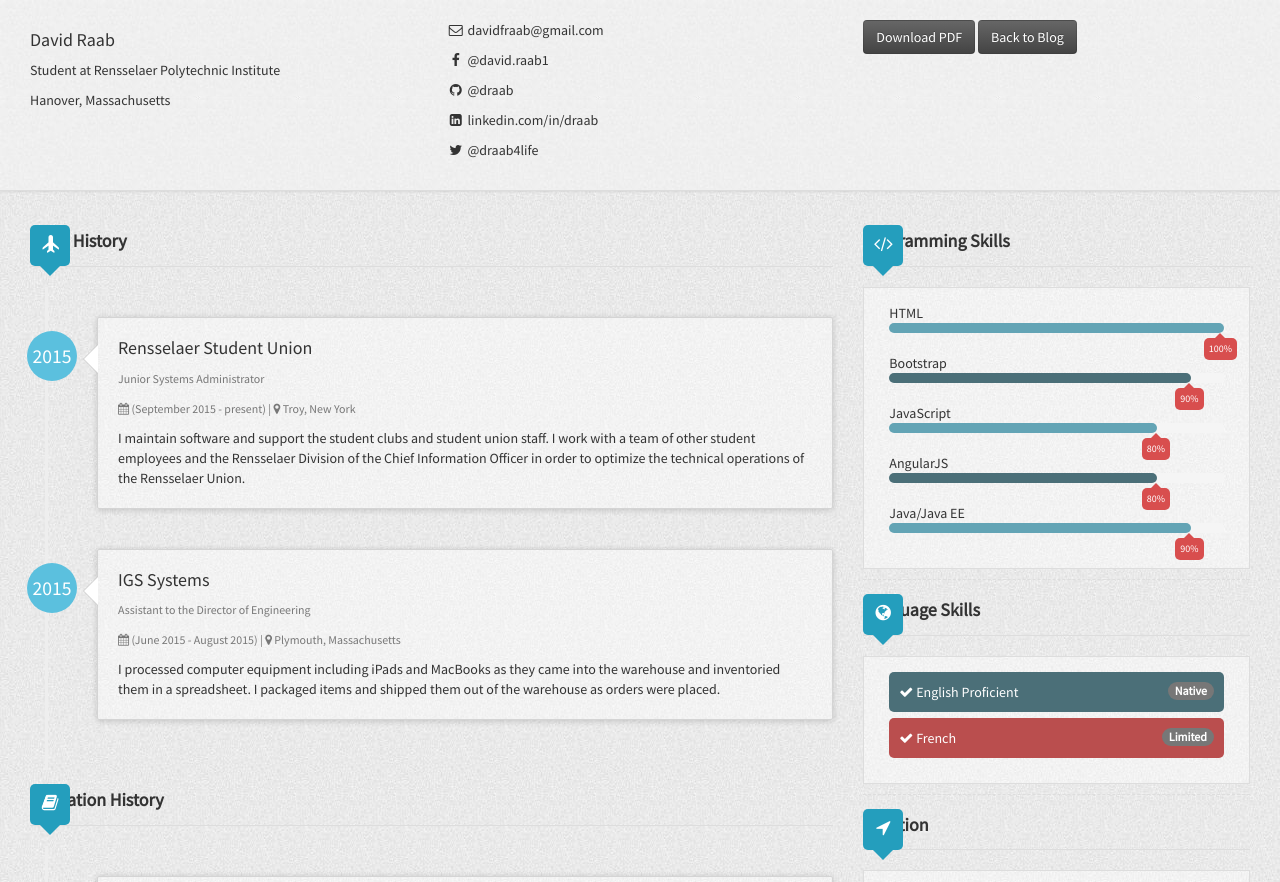
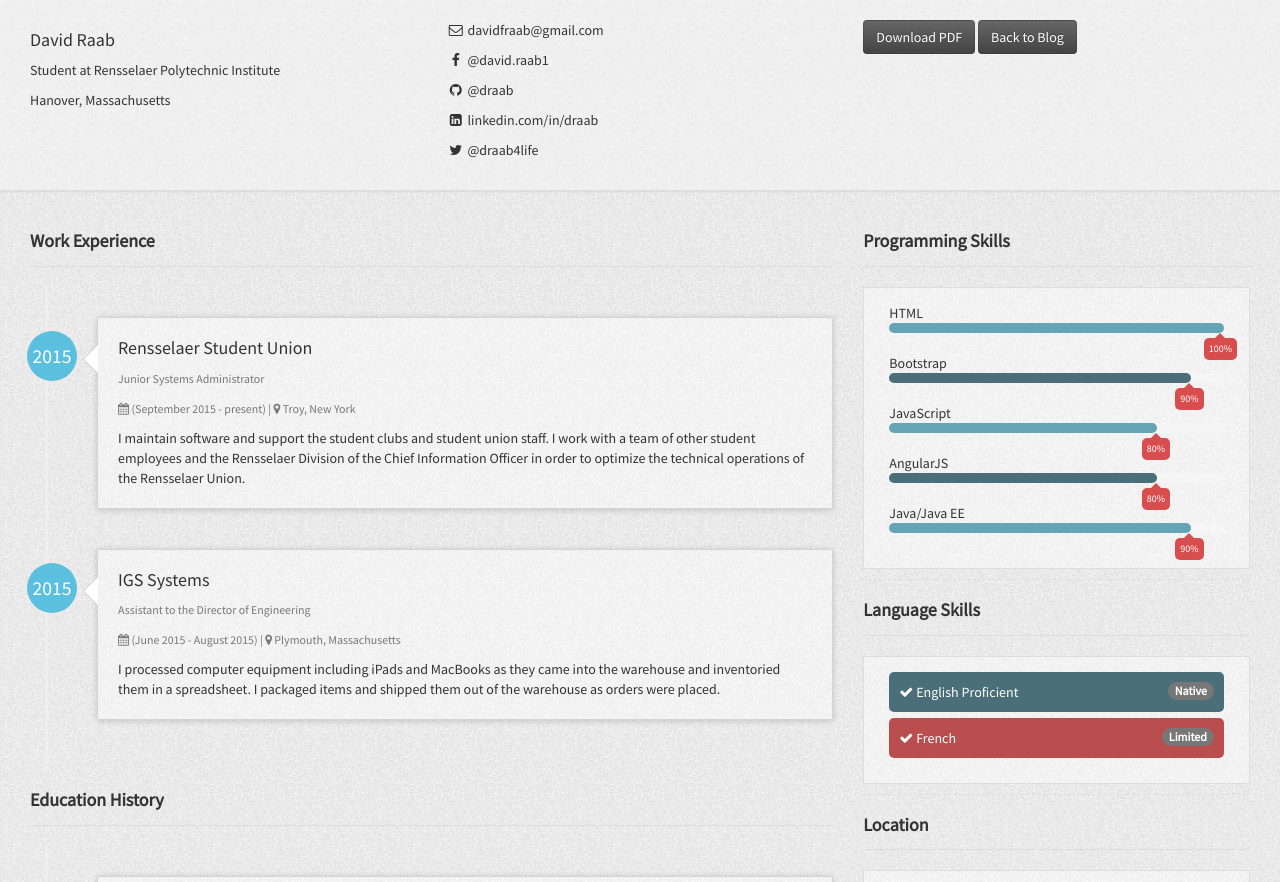
Before and after one commit to draab/draab.github.io, a Jekyll site: the page built from index.html, in a window 1280 px wide and 1400 px high, cut to the strip 0-882 px from the top of the window. Built offline with Jekyll 4.4.1, drawn with Linux system fonts in a browser that asks for light colours.

Commit message:
actually getting rid of pesky icons

```diff
--- a/index.html
+++ b/index.html
@@ -5,7 +5,7 @@ layout: default
     <div class="row-fluid">
         <div class="col-md-8">
             {% if site.author.workHistory %}
-                <h3 class="title"><span class="glyphicon glyphicon-plane cat-title"></span>Work History</h3>
+                <h3 class="title">Work Experience</h3>
                 <ul class="timeline">
                     {% for work in site.author.workHistory %}
                         <li class="timeline-inverted">
@@ -46,7 +46,7 @@ layout: default
                 </ul>
             {% endif %}
             {% if site.author.educationHistory %}
-                <h3 class="title"><span class="fa fa-book cat-title"></span>Education History</h3>
+                <h3 class="title">Education History</h3>
                 <ul class="timeline">
                     {% for education in site.author.educationHistory %}
                         <li class="timeline-inverted">
@@ -86,11 +86,11 @@ layout: default
                 </ul>
             {% endif %}
             {% if site.author.extracirricularExperience %}
-                <h3 class="title"><span class="glyphicon glyphicon-circle-info cat-title"></span>Extracirricular Experience</h3>
+                <h3 class="title">Extracirricular Experience</h3>
                 <ul class="timeline">
                     {% for club in site.author.extracirricularExperience %}
                         <li class="timeline-inverted">
-                            <div class="timeline-badge info"><span class="glyphicon glyphicon-plus">+</span></div>
+                            <div class="timeline-badge info"><span class="glyphicon glyphicon-plus"></span></div>
                             <div class="timeline-panel grid-block">
                                 <div class="timeline-heading">
                                     {% if club.organization %}
@@ -123,7 +123,7 @@ layout: default
         </div>
         <div class="col-md-4">
             {% if site.author.programmingSkills %}
-                <h3 class="title"><span class="fa fa-code cat-title"></span> Programming Skills</h3>
+                <h3 class="title">Programming Skills</h3>
                 <div class="grid-block">
                     <ul class="list-unstyled list-skills">
                         {% for programmingSkill in site.author.programmingSkills %}
@@ -145,7 +145,7 @@ layout: default
             {% endif %}
             {% if site.author.languages %}
                 <div class="deviter"></div>
-                <h3 class="title"><span class="fa fa-globe cat-title"></span> Language Skills</h3>
+                <h3 class="title">Language Skills</h3>
                 <div class="grid-block">
                     <ul class="list-unstyled list-strip">
                         {% for language in site.author.languages %}
@@ -161,7 +161,7 @@ layout: default
                 </div>
             {% endif %}
             <div class="deviter"></div>
-            <h3 class="title"><span class="fa fa-location-arrow cat-title"></span> Location</h3>
+            <h3 class="title">Location</h3>
             <div class="grid-block">
                 <iframe src="https://www.google.com/maps/embed/v1/place?q=Hanover%20MA&key=AIzaSyClEWLh20lxrQBFR7omuuVESviszPxONyk" width="100%" height="100%" frameborder="0" style="border:0"></iframe>
             </div>
```
